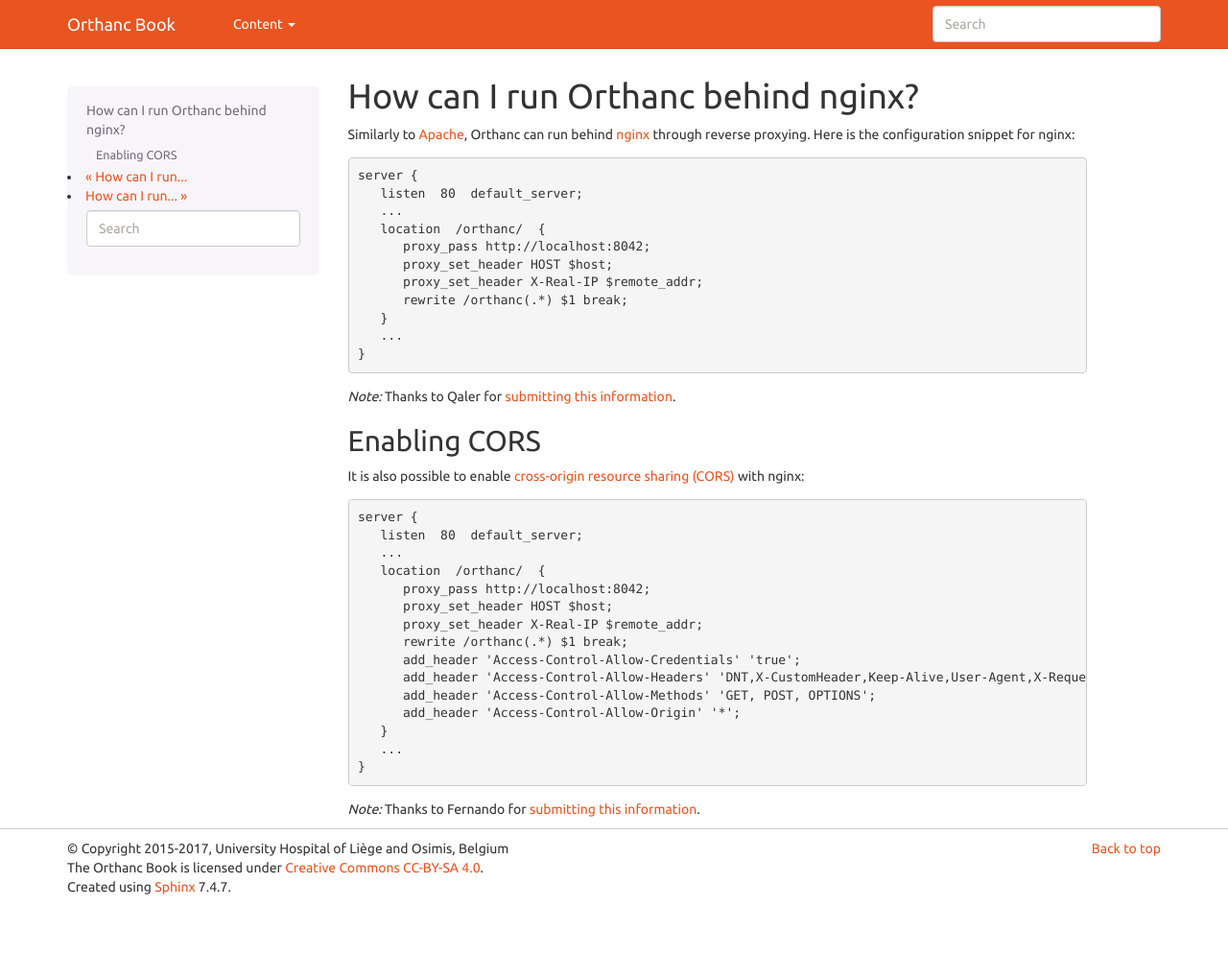
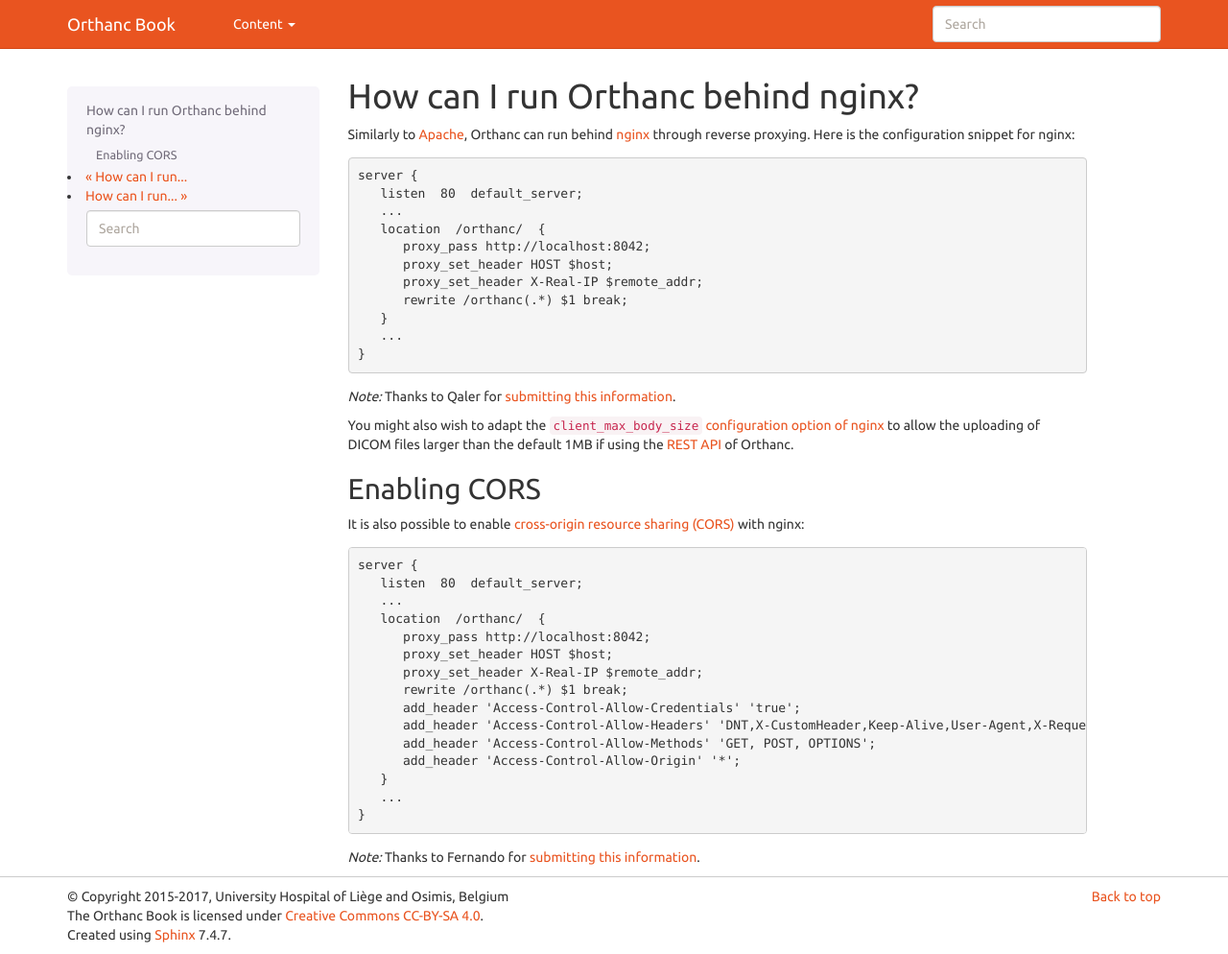
Before and after one commit to orthanc-mirrors/orthanc-book, a Sphinx documentation site: the page built from Sphinx/source/faq/nginx.rst, in a window 1280 px wide and 994 px high. Shown: the whole window at 96% size. Built offline with Sphinx 7.4.7, drawn with Linux system fonts in a browser that asks for light colours.

Commit message:
large POST body

```diff
--- a/Sphinx/source/faq/apache.rst
+++ b/Sphinx/source/faq/apache.rst
@@ -16,3 +16,9 @@
 
 *Note*: These instructions are for Ubuntu 11.10. You most probably
 have to adapt the absolute paths above to your distribution.
+
+You might also wish to adapt the ``LimitRequestBody`` `configuration
+option of Apache
+<https://www.cyberciti.biz/faq/apache-limiting-upload-size/>`__ to
+allow the uploading of large DICOM files if using the :ref:`REST API
+<sending-dicom-images>` of Orthanc.
--- a/Sphinx/source/faq/nginx.rst
+++ b/Sphinx/source/faq/nginx.rst
@@ -21,6 +21,12 @@
 
 *Note:* Thanks to Qaler for `submitting this information
 <https://groups.google.com/d/msg/orthanc-users/oTMCM6kElfw/uj0r062mptoJ>`__.
+
+You might also wish to adapt the ``client_max_body_size``
+`configuration option of nginx
+<http://nginx.org/en/docs/http/ngx_http_core_module.html#client_max_body_size>`__
+to allow the uploading of DICOM files larger than the default 1MB if
+using the :ref:`REST API <sending-dicom-images>` of Orthanc.
 
 
 .. _nginx-cors:
--- a/Sphinx/source/users/rest.rst
+++ b/Sphinx/source/users/rest.rst
@@ -24,6 +24,8 @@
 transposed to any programming language that supports both HTTP and
 JSON.
 
+
+.. _sending-dicom-images:
 
 Sending DICOM images
 --------------------
```
